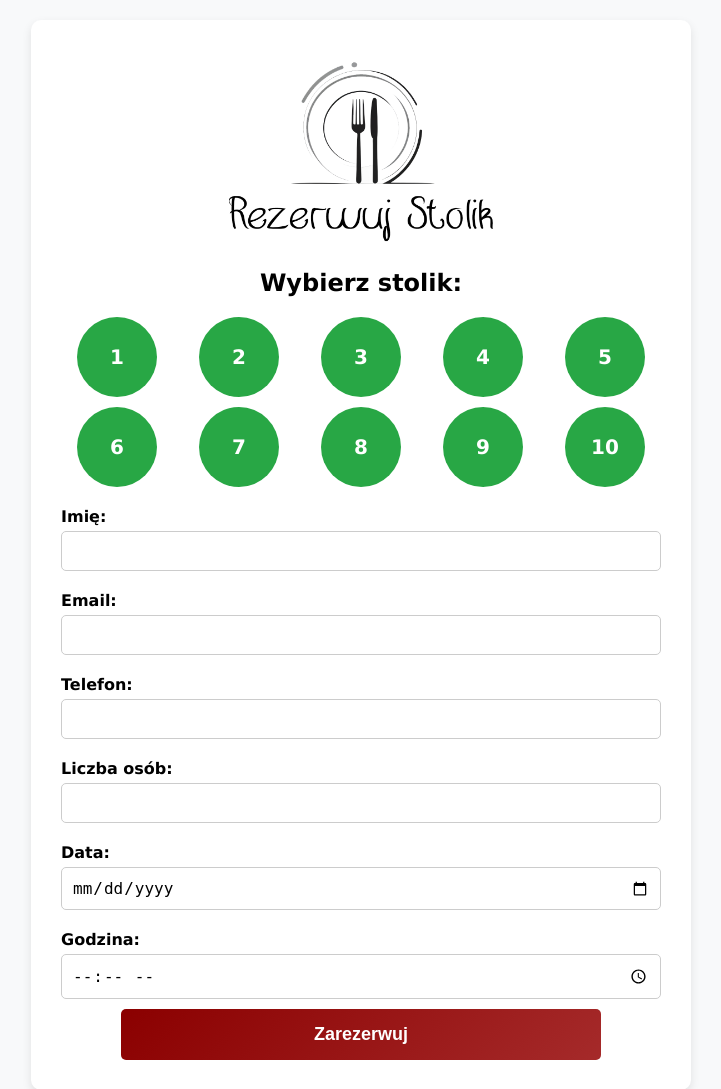
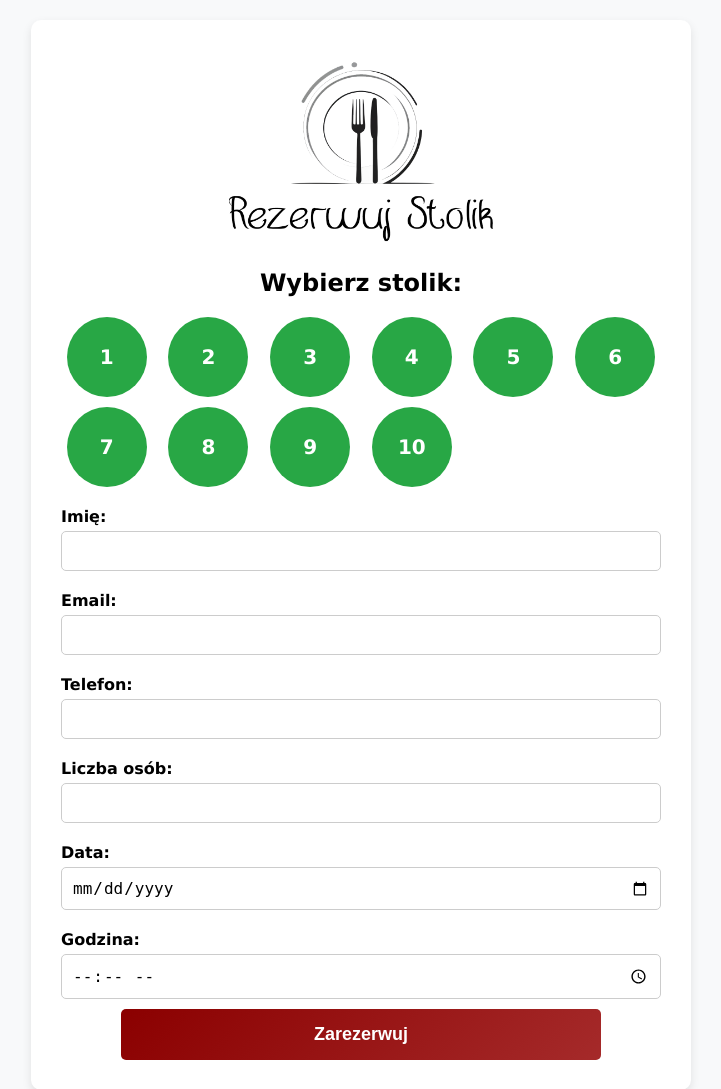
Before and after one commit to kacperskiszymon/RezerwujStolik, a Flask app: page /rezerwuj in a window 1280 px wide. Shown: the top 1089 px of the page, without its empty margins (279-1000 px from the left). Run offline with Flask 2, Linux system fonts and the light colour scheme.

Commit message:
Aktualizacja projektu RezerwujStolik

```diff
--- a/static/style.css
+++ b/static/style.css
@@ -19,6 +19,7 @@ body {
   box-shadow: 0px 4px 10px rgba(0, 0, 0, 0.1);
   width: 90%;
   max-width: 600px;
+  overflow: hidden;
 }
 
 /* Logo – 2x większe */
@@ -34,13 +35,14 @@ body {
   margin-bottom: 20px;
 }
 
-/* Układ stolików – 5 stolików w rzędzie */
+/* Układ stolików – responsywny */
 .sala {
   display: grid;
-  grid-template-columns: repeat(5, 1fr);
+  grid-template-columns: repeat(auto-fit, minmax(80px, 1fr));
   gap: 10px;
   margin: 20px 0;
   justify-items: center;
+  max-width: 100%;
 }
 
 /* Stoliki */
```
